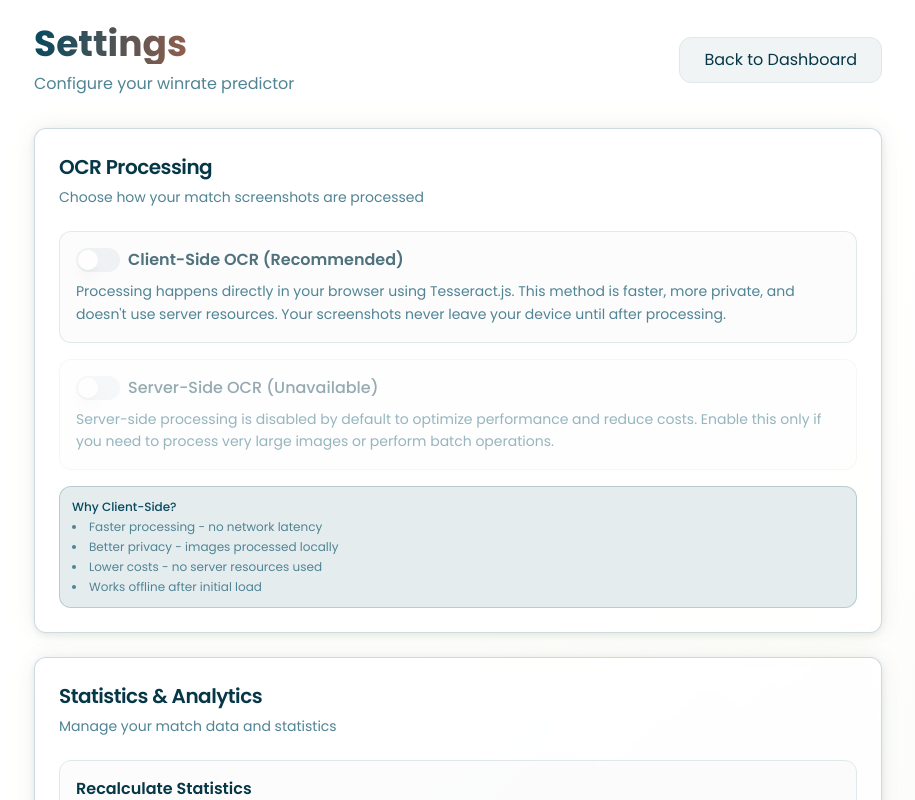
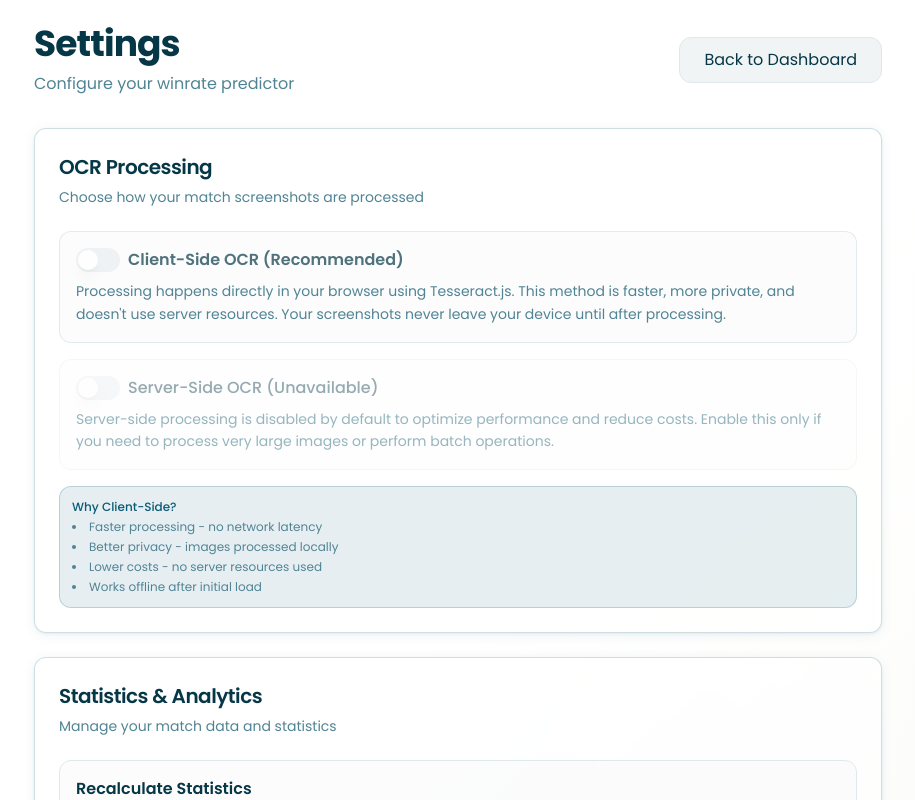
Before and after one commit to hndrwn-dk/mlbb-party-winrate, a Next.js app: page /settings in a window 1280 px wide. Shown: the top 800 px of the page, without its empty margins (182-1097 px from the left). Built offline with nearby package versions, Linux system fonts and the light colour scheme; no server answers; the database is empty.

Commit message:
Refine UI to premium professional look: remove childish colors, use sophisticated teal gradients, solid text colors

```diff
--- a/app/dashboard/page.tsx
+++ b/app/dashboard/page.tsx
@@ -65,7 +65,7 @@ export default function DashboardPage() {
       <div className="container mx-auto p-6 max-w-7xl">
         <div className="flex justify-between items-center mb-8">
           <div>
-            <h1 className="text-5xl font-bold mb-2 bg-gradient-to-r from-primary via-chart-2 to-primary bg-clip-text text-transparent">
+            <h1 className="text-5xl font-bold mb-2 text-foreground tracking-tight">
               MLBB Party Winrate
             </h1>
             <p className="text-muted-foreground text-lg">
@@ -75,7 +75,7 @@ export default function DashboardPage() {
           <nav className="flex gap-3">
             <Link
               href="/upload"
-              className="px-6 py-3 gaming-gradient text-white rounded-lg font-semibold hover:opacity-90 transition-all duration-200 hover:scale-105 shadow-lg"
+              className="px-6 py-3 gaming-gradient text-white rounded-lg font-semibold transition-all duration-200 hover:scale-[1.02]"
             >
               Upload Match
             </Link>
@@ -98,7 +98,7 @@ export default function DashboardPage() {
               </p>
               <Link
                 href="/upload"
-                className="inline-block px-6 py-3 gaming-gradient text-white rounded-lg font-semibold hover:opacity-90 transition-opacity"
+                className="inline-block px-6 py-3 gaming-gradient text-white rounded-lg font-semibold transition-all duration-200 hover:scale-[1.02]"
               >
                 Upload Match →
               </Link>
--- a/app/friend/[id]/page.tsx
+++ b/app/friend/[id]/page.tsx
@@ -91,7 +91,7 @@ export default function FriendDetailPage() {
           <p className="text-muted-foreground mb-4">This teammate doesn&apos;t exist or has been removed</p>
           <Link
             href="/dashboard"
-            className="inline-block px-6 py-3 gaming-gradient text-white rounded-lg font-semibold hover:opacity-90 transition-opacity"
+            className="inline-block px-6 py-3 gaming-gradient text-white rounded-lg font-semibold transition-all duration-200 hover:scale-[1.02]"
           >
             Back to Dashboard
           </Link>
@@ -107,7 +107,7 @@ export default function FriendDetailPage() {
       <div className="container mx-auto p-6 max-w-6xl">
         <div className="flex justify-between items-center mb-8">
           <div>
-            <h1 className="text-4xl font-bold mb-2 bg-gradient-to-r from-primary to-chart-2 bg-clip-text text-transparent">
+            <h1 className="text-4xl font-bold mb-2 text-foreground tracking-tight">
               {friendDetail.friend.displayName || friendDetail.friend.gameUserId}
             </h1>
             {friendDetail.friend.displayName && (
--- a/app/settings/page.tsx
+++ b/app/settings/page.tsx
@@ -55,7 +55,7 @@ export default function SettingsPage() {
       <div className="container mx-auto p-6 max-w-4xl">
         <div className="flex justify-between items-center mb-8">
           <div>
-            <h1 className="text-4xl font-bold mb-2 bg-gradient-to-r from-primary to-chart-2 bg-clip-text text-transparent">
+            <h1 className="text-4xl font-bold mb-2 text-foreground tracking-tight">
               Settings
             </h1>
             <p className="text-muted-foreground">Configure your winrate predictor</p>
@@ -137,7 +137,7 @@ export default function SettingsPage() {
                   <Button
                     onClick={handleRecompute}
                     disabled={recomputing}
-                    className="gaming-gradient hover:opacity-90 transition-opacity"
+                    className="gaming-gradient text-white transition-all duration-200 hover:scale-[1.01]"
                   >
                     {recomputing ? (
                       <span className="flex items-center gap-2">
--- a/app/styles/globals.css
+++ b/app/styles/globals.css
@@ -12,25 +12,25 @@
     --card-foreground: 195 85% 15%;
     --popover: 0 0% 100%;
     --popover-foreground: 195 85% 15%;
-    --primary: 195 85% 20%;
-    --primary-foreground: 54 100% 50%;
+    --primary: 195 85% 25%;
+    --primary-foreground: 0 0% 100%;
     --secondary: 195 20% 95%;
     --secondary-foreground: 195 85% 15%;
     --muted: 195 15% 96%;
     --muted-foreground: 195 30% 45%;
-    --accent: 54 100% 50%;
-    --accent-foreground: 195 85% 15%;
+    --accent: 195 75% 35%;
+    --accent-foreground: 0 0% 100%;
     --destructive: 0 84% 60%;
     --destructive-foreground: 0 0% 100%;
     --border: 195 20% 90%;
     --input: 195 20% 90%;
     --ring: 195 85% 20%;
     --radius: 0.75rem;
-    --chart-1: 54 100% 50%;
-    --chart-2: 15 85% 60%;
-    --chart-3: 195 85% 35%;
-    --chart-4: 43 74% 66%;
-    --chart-5: 27 87% 67%;
+    --chart-1: 195 85% 35%;
+    --chart-2: 195 70% 40%;
+    --chart-3: 195 85% 25%;
+    --chart-4: 195 60% 45%;
+    --chart-5: 195 75% 30%;
   }
 }
 
@@ -52,12 +52,23 @@
 
 @layer utilities {
   .gaming-gradient {
-    background: linear-gradient(135deg, hsl(195 85% 20%) 0%, hsl(54 100% 50%) 100%);
+    background: linear-gradient(135deg, hsl(195 85% 25%) 0%, hsl(195 75% 35%) 100%);
+    box-shadow: 0 4px 14px 0 rgba(26, 95, 122, 0.2);
+  }
+  .gaming-gradient:hover {
+    background: linear-gradient(135deg, hsl(195 85% 30%) 0%, hsl(195 75% 40%) 100%);
+    box-shadow: 0 6px 20px 0 rgba(26, 95, 122, 0.3);
   }
   .card-glow {
-    box-shadow: 0 0 20px rgba(26, 95, 122, 0.08), 0 0 40px rgba(255, 234, 0, 0.05), 0 2px 8px rgba(0, 0, 0, 0.08);
+    box-shadow: 0 2px 12px rgba(26, 95, 122, 0.08), 0 1px 3px rgba(0, 0, 0, 0.06);
   }
   .text-glow {
-    text-shadow: 0 0 10px rgba(255, 234, 0, 0.5);
+    text-shadow: none;
+  }
+  .premium-gradient {
+    background: linear-gradient(135deg, hsl(195 85% 25%) 0%, hsl(195 70% 40%) 100%);
+    -webkit-background-clip: text;
+    background-clip: text;
+    -webkit-text-fill-color: transparent;
   }
 }
--- a/app/upload/page.tsx
+++ b/app/upload/page.tsx
@@ -83,7 +83,7 @@ export default function UploadPage() {
       <div className="container mx-auto p-6 max-w-3xl">
         <div className="flex justify-between items-center mb-8">
           <div>
-            <h1 className="text-4xl font-bold mb-2 bg-gradient-to-r from-primary to-chart-2 bg-clip-text text-transparent">
+            <h1 className="text-4xl font-bold mb-2 text-foreground tracking-tight">
               Upload Match
             </h1>
             <p className="text-muted-foreground">Process your match screenshots</p>
@@ -130,11 +130,11 @@ export default function UploadPage() {
                     {(file.size / 1024 / 1024).toFixed(2)} MB
                   </span>
                 </div>
-                <Button
-                  onClick={handleUpload}
-                  disabled={uploading}
-                  className="w-full gaming-gradient hover:opacity-90 transition-opacity"
-                >
+                  <Button
+                    onClick={handleUpload}
+                    disabled={uploading}
+                    className="w-full gaming-gradient text-white transition-all duration-200 hover:scale-[1.01]"
+                  >
                   {uploading ? (
                     <span className="flex items-center justify-center gap-2">
                       <span className="animate-spin">⟳</span>
@@ -166,7 +166,7 @@ export default function UploadPage() {
                 <Button
                   onClick={handleParse}
                   disabled={parsing}
-                  className="w-full gaming-gradient hover:opacity-90 transition-opacity"
+                  className="w-full gaming-gradient text-white transition-all duration-200 hover:scale-[1.01]"
                 >
                   {parsing ? (
                     <span className="flex items-center justify-center gap-2">
```
